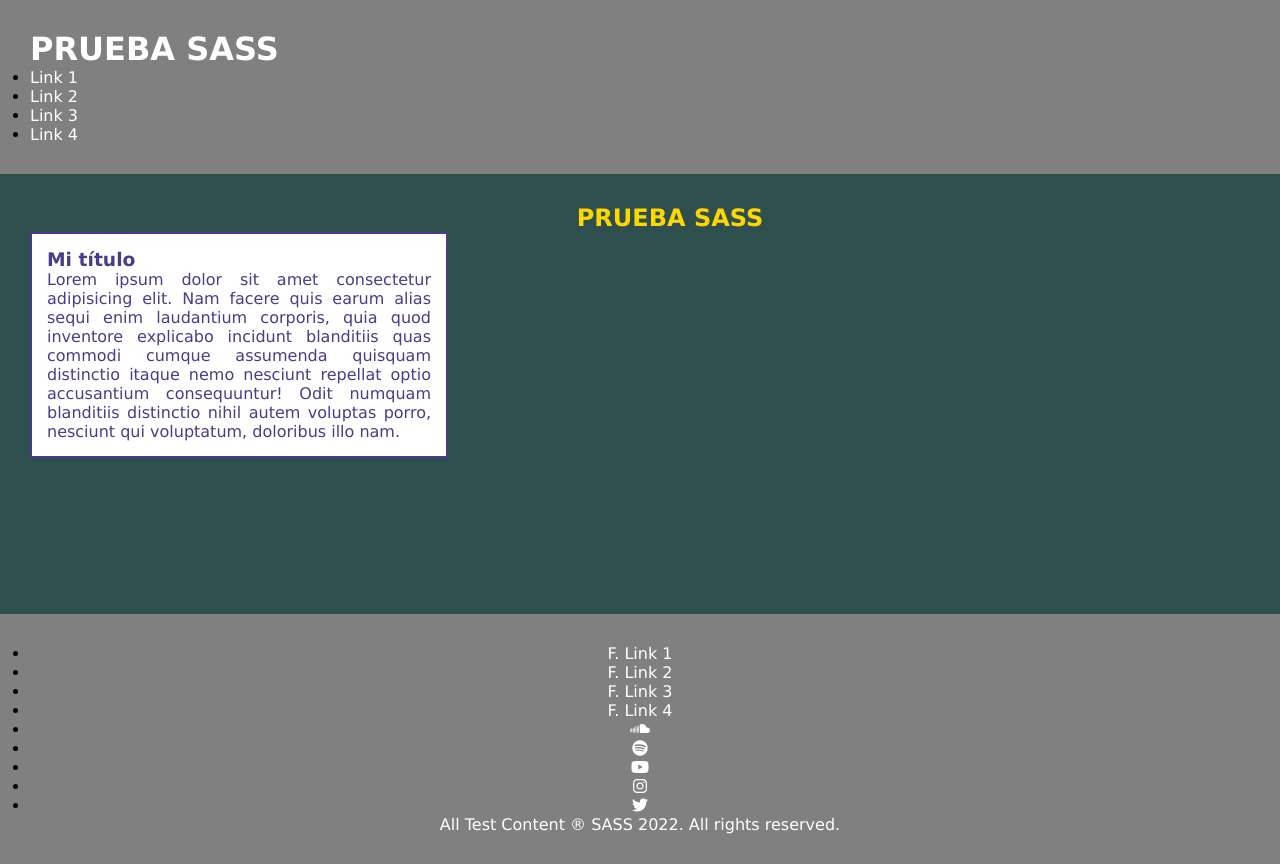
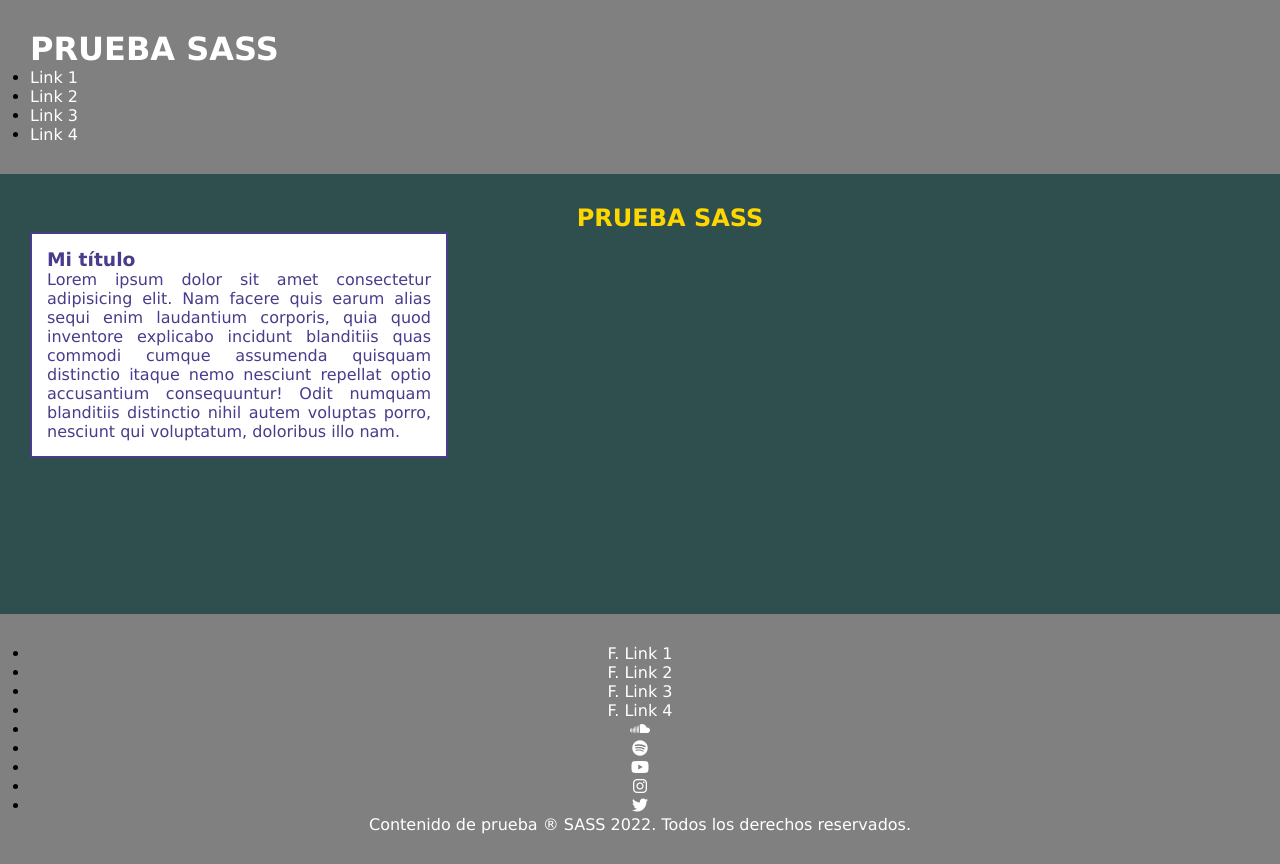
Before and after one commit to erosdgc/sass-test, a plain HTML site: page index.html in a window 1280 px wide. Shown: the top 864 px of the page. Drawn offline with Linux system fonts and the light colour scheme.

Commit message:
prueba sass

```diff
--- a/index.html
+++ b/index.html
@@ -42,8 +42,8 @@
         <li><i class="fa-brands fa-twitter"></i></li>
         </ul>
     </div>
-    <div class="footer-rights"><p>All Test Content &reg; SASS <script>document.write(new Date().getFullYear());
-    </script>. All rights reserved.</p>
+    <div class="footer-rights"><p>Contenido de prueba &reg; SASS <script>document.write(new Date().getFullYear());
+    </script>. Todos los derechos reservados.</p>
     </div>
 </div>
 <script src="https://kit.fontawesome.com/97f14c85b5.js" crossorigin="anonymous"></script>
```
